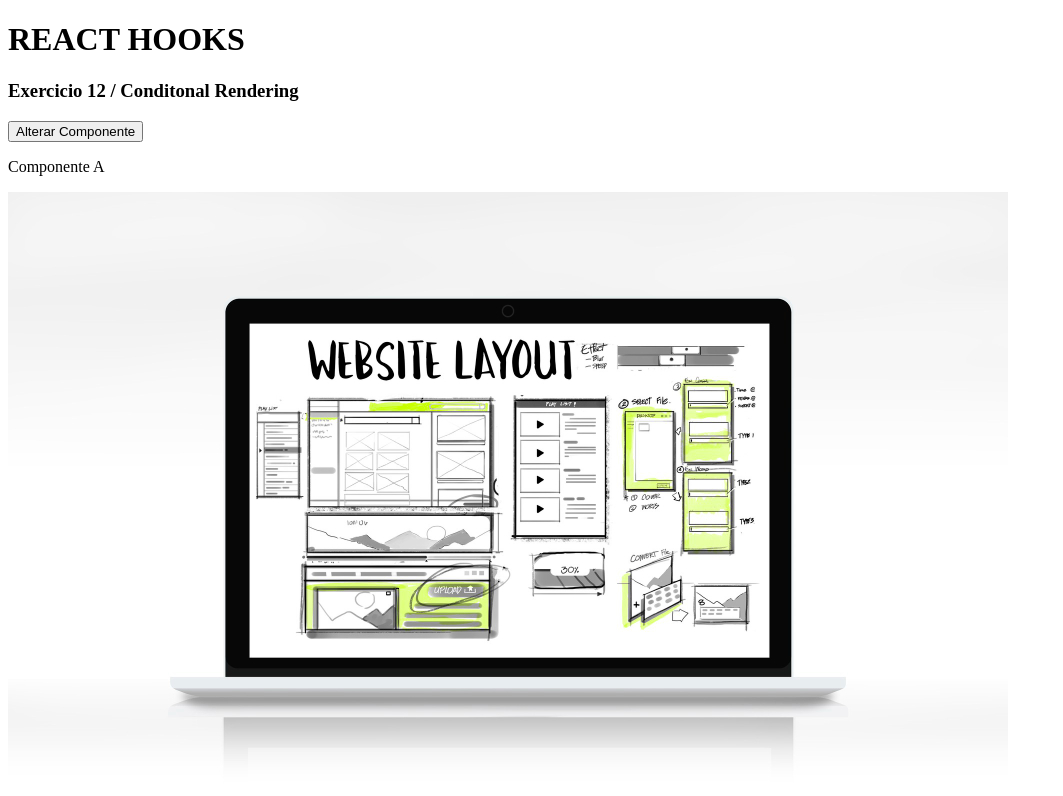
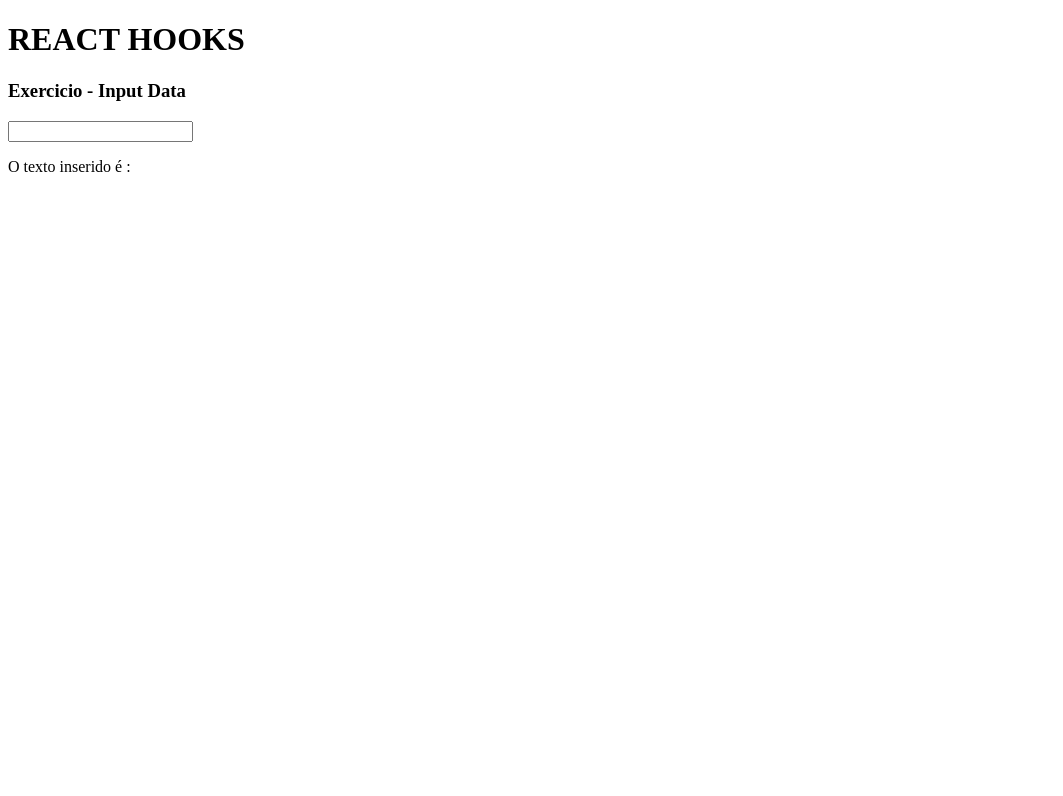
Before and after one commit to AlexFeitoza/react_next_hooks, a React (Vite) app: page / in a window 1280 px wide. Shown: the top 796 px of the page, without its empty margins (0-1063 px from the left). Built offline with nearby package versions, Linux system fonts and the light colour scheme.

Commit message:
13_hooks

```diff
--- a/src/App.jsx
+++ b/src/App.jsx
@@ -6,7 +6,8 @@
 //import HookState08 from "./components/UseState_08"
 //import HookState10 from "./components/UseState_10"
 //import HookState11 from "./components/UseState_11"
-import HookState12 from "./components/UseState_12"
+//import HookState12 from "./components/UseState_12"
+import HookState13 from "./components/UseState_13"
 
 const App = () => {
 
@@ -23,8 +24,9 @@ const App = () => {
           {/*<HookState07 /> */}
           {/*<HookState08 /> */}
           {/*<HookState10 /> */}
-           {/*<HookState11 /> */}
-          <HookState12 />
+          {/*<HookState11 /> */}
+          {/*<HookState12 /> */}
+          <HookState13 />
         </>
     )
 }
--- /dev/null
+++ b/src/components/UseState_13.jsx
@@ -0,0 +1,17 @@
+import { useState } from "react"
+
+const HookState13 = () => {
+
+const [text, setText] = useState("")
+
+    return(
+        <>
+            <h3>Exercicio - Input Data</h3>
+            <input type="text" value={text} onChange={(e)=> setText(e.target.value)} />
+            <p>O texto inserido é {text}:</p>
+            <h4>{text}</h4>
+        </>
+    )
+}
+
+export default HookState13
```
